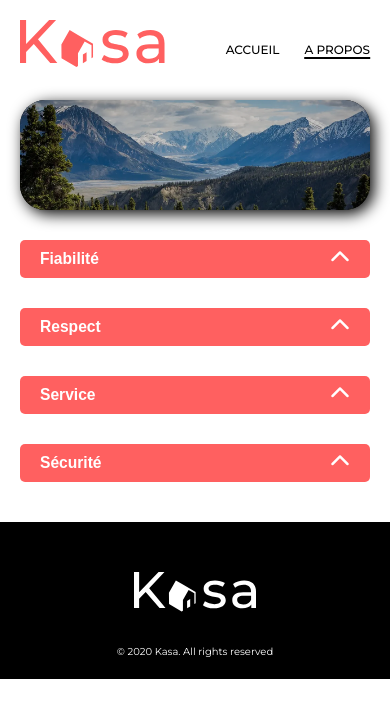
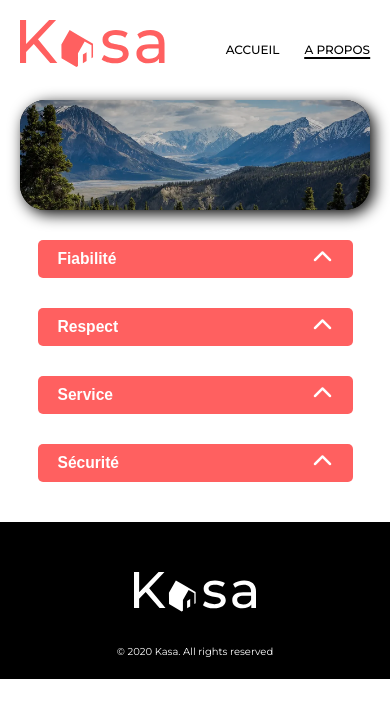
Before and after one commit to Nirfs/OC-Dev-Web_P5_Application-location-immo, a React (Vite) app: page /apropos in a window 390 px wide. Shown: the top 718 px of the page. Built offline with nearby package versions, Linux system fonts and the light colour scheme.

Commit message:
style: changement dans le scss de certains composants et nettoyage général

```diff
--- a/src/styles/Pages/about.scss
+++ b/src/styles/Pages/about.scss
@@ -1,10 +1,13 @@
 @use '../abstract/mixins' as m;
 @use '../abstract/variables' as v;
 
-.about-collapse-container{
-    margin: 50px 10%;
-    @include m.flexbox(column, start, start, 30px);
-    @include m.media(v.$breakpoints-medium){
-        margin: 30px 0;
-    }
+.about-collapse-container {
+
+  margin: 50px 10%;
+
+  @include m.flexbox(column, flex-start, flex-start, 30px);
+
+  @include m.media(v.$breakpoints-medium) {
+    margin: 30px 5%;
+  }
 }
--- a/src/styles/Pages/accomodation.scss
+++ b/src/styles/Pages/accomodation.scss
@@ -5,10 +5,12 @@
   display: grid;
   grid-template-columns: repeat(2, 1fr);
   gap: 80px;
+
   @include m.media(v.$breakpoints-medium) {
-  @include m.flexbox(column, center, center, 20px);
-    .collpase-Container{
-        width: 100%;
+    @include m.flexbox(column, center, center, 20px);
+
+    .collpase-Container {
+      width: 100%;
     }
   }
 }
@@ -16,6 +18,7 @@
 .title-container {
   margin-bottom: 20px;
   @include m.flexbox(row, space-between, flex-start, 20px);
+
   @include m.media(v.$breakpoints-medium) {
     @include m.flexbox(column);
   }
@@ -31,20 +34,6 @@
       font-weight: v.$font-weight-medium;
       font-size: v.$font-size-mg;
     }
-
-    .tag-container {
-      margin-top: 20px;
-      @include m.flexbox(row, left, center, 10px);
-
-      .tag {
-        color: v.$color-white;
-        font-size: clamp(v.$font-size-xxs, 3vw, v.$font-size-sm);
-        font-weight: v.$font-weight-bold;
-        background-color: v.$color-primary;
-        padding: 3px 10px;
-        border-radius: 10px;
-      }
-    }
   }
 
   .profil-container {
@@ -52,7 +41,7 @@
 
     @include m.media(v.$breakpoints-medium) {
       width: 100%;
-      @include m.flexbox(row-reverse,space-between, center);
+      @include m.flexbox(row-reverse, space-between, center);
     }
   }
 
@@ -70,15 +59,4 @@
       color: v.$color-primary;
     }
   }
-  .stars{
-    color: v.$color-primary;
-    @include m.flexbox(row, center, center, clamp(10px, 2vw, 20px));
-      i{
-        font-size: clamp(18px, 3vw, 24px);
-      }
-
-      .empty{
-        color: v.$color-grey;
-      }
-  }
 }
--- a/src/styles/abstract/_mixins.scss
+++ b/src/styles/abstract/_mixins.scss
@@ -31,10 +31,13 @@
 
 // transition animation
 @mixin transition($properties: all, $duration: .3s, $timing: ease-in-out) {
+  &{
     transition: $properties $duration $timing;
+  }
 }
 
 @mixin linkHover(){
+  &{
     a{
       color: v.$color-black;
       position: relative;
@@ -51,7 +54,7 @@
         width: 0;
         height: 2px;
           @include transition(width, 0.4s, ease);
-          transform: translateX(-50%);
+            &{transform: translateX(-50%);}
           }
 
           &:hover::after,
@@ -60,3 +63,4 @@
           }
     }
   }
+}
--- a/src/styles/abstract/_variables.scss
+++ b/src/styles/abstract/_variables.scss
@@ -1,8 +1,6 @@
 
 // Couleurs
 $color-primary: #FF6060;
-$color-primary-dark: #E54848;
-$color-secondary: #F6F6F6;
 $color-dark: #2A2A2A;
 $color-grey: #999999;
 $color-light-grey: #F6F6F6;
@@ -11,7 +9,6 @@ $color-black: #000000;
 
 // Typographie
 $font-family-base: 'Montserrat', Arial, sans-serif;
-$font-family-title: 'Roboto', sans-serif;
 
 $font-size-xxs: 0.625rem;   // 10px
 $font-size-xs: 0.75rem;   // 12px
@@ -31,28 +28,13 @@ $font-weight-medium: 500;
 $font-weight-bold: 700;
 
 // Espacements
-$space-xxs: 0.25rem;  // 4px
-$space-xs: 0.5rem;   // 8px
 $space-sm: 0.75rem;  // 12px
-$space-sg: 0.875rem;  // 14px
-$space-md: 1rem;     // 16px
-$space-mg: 1.125rem; // 18px
-$space-lg: 1.5rem;   // 24px
-$space-xl: 2rem;     // 32px
-$space-xxl: 3rem;    // 48px
 
 // Bords
 $border-radius-sm: 4px;
 $border-radius-md: 8px;
 $border-radius-lg: 16px;
 
-// Flèches, collapses, carrousels
-$transition-speed: 0.3s ease-in-out;
-
-// Z‑index
-$z-index-header: 1000;
-$z-index-modal: 2000;
-
 //breackpoint
 $breakpoints-small: 480px;
 $breakpoints-medium: 768px;
--- a/src/styles/components/card.scss
+++ b/src/styles/components/card.scss
@@ -3,26 +3,28 @@
 
 .card {
   height: clamp(255px, 25vw, 340px);
+  position: relative;
   overflow: hidden;
-        position: relative;
   border-radius: 10px;
   background-color: v.$color-black;
-        img{
+
+  img {
     width: 100%;
     height: 100%;
-            object-fit:cover;
     display: block;
+    object-fit: cover;
+  }
 
-        }
-        h3{
+  h3 {
     position: absolute;
     bottom: 10%;
     left: 5%;
+    width: 70%;
+    margin: 0;
     color: v.$color-white;
-            font-size: v.$font-size-lg;
-            width: 70%;
+    font-size: clamp(v.$font-size-mg, 3vw, v.$font-size-lg);
     font-weight: v.$font-weight-bold;
-            text-shadow: 5px 2px 5px v.$color-black;
+    text-shadow: 2px 2px 5px rgba(0, 0, 0, 0.6);
     z-index: 2;
   }
 }
--- a/src/styles/components/carousel.scss
+++ b/src/styles/components/carousel.scss
@@ -1,19 +1,29 @@
 @use '../abstract/mixins' as m;
 @use '../abstract/variables' as v;
+
 .carousel-container {
   position: relative;
+  height: clamp(255px, 30vw, 415px);
   overflow: hidden;
-  height: clamp(255px, 30vw, 415px);
   border-radius: 25px;
   margin-bottom: 10px;
 
-img {
-  width: 100%;
-  height: 100%;
-  object-fit: cover;
-  object-position: center;
-  display: block;
-}
+  .image-container {
+    display: flex;
+    transition: transform 0.5s ease;
+    width: 100%;
+    height: clamp(255px, 30vw, 415px);
+    align-content: center;
+  }
+
+  .image-slide {
+    flex-grow: 0;
+    flex-shrink: 0;
+    flex-basis: 100%;
+    width: 100%;
+    height: 100%;
+    object-fit: cover;
+  }
 
   .fa-chevron-left,
   .fa-chevron-right {
@@ -35,7 +45,7 @@ img {
     right: 5%;
   }
 
-  .carousel-status{
+  .carousel-status {
     text-shadow: 5px 2px 15px v.$color-black;
     color: white;
     position: absolute;
--- a/src/styles/components/collapse.scss
+++ b/src/styles/components/collapse.scss
@@ -1,38 +1,53 @@
 @use '../abstract/mixins' as m;
 @use '../abstract/variables' as v;
 
-    .collapse-bar{
+.collapse-bar {
   width: 100%;
   border: none;
+  border-radius: 5px;
+  padding: clamp(10px, 2vw, 15px) 20px;
   background-color: v.$color-primary;
-        padding: clamp(10px, 2vw, 15px) 20px;
-        transition: all 0.3s ease;
-        border-radius: 5px;
+
   @include m.flexbox(row, space-between, center);
-        i{
+  @include m.transition();
+
+  i {
     color: v.$color-white;
     transform: rotate(0deg);
-            transition: all 0.3s ease;
+    @include m.transition();
   }
-        &.open{
-            i{
+
+  &.open i {
     transform: rotate(-180deg);
   }
-        }
-        .title{
+
+  .title {
     color: v.$color-white;
     font-size: clamp(v.$font-size-sm, 4vw, v.$font-size-xl);
     font-weight: v.$font-weight-bold;
   }
 }
+
 .text {
   max-height: 0;
   overflow: hidden;
+  padding: 0 15px;
+  background-color: v.$color-light-grey;
+
   @include m.transition();
-        padding: 0px 15px;
 
-        p{
+  ul {
+    padding: 20px 0;
+    list-style: none;
+  }
+
+  li,
+  p {
     font-size: clamp(v.$font-size-xs, 3vw, v.$font-size-mg);
-            padding: 5px 20px;
+    padding: 0;
+  }
+
+  p {
+    padding: 20px 0;
   }
 }
--- a/src/styles/components/footer.scss
+++ b/src/styles/components/footer.scss
@@ -8,6 +8,7 @@ footer{
     background-color: v.$color-black;
     color: v.$color-white;
     font-size: clamp(v.$space-sm, 2vw, v.$font-size-xl);
+
     @include m.flexbox(column, center, center, 32px);
     @include m.media(v.$breakpoints-small){
         p{
--- a/src/styles/components/subHeader.scss
+++ b/src/styles/components/subHeader.scss
@@ -32,16 +32,10 @@
         font-size: clamp(v.$font-size-xl, 4vw, v.$font-size-xxxl);
         font-weight: v.$font-weight-bold;
         line-height: v.$line-height-normal;
-        .mobile-break{
-                display: none;
-        }
         @include m.media(v.$breakpoints-large){
             left: 45%;
             width: 80%;
             line-height: v.$line-height-small;
-            .mobile-break{
-                display: inline;
-            }
         }
     }
 }
--- a/src/styles/global.scss
+++ b/src/styles/global.scss
@@ -15,7 +15,7 @@ body {
   color: v.$color-dark;
 }
 
-.main-container{
+header, main{
     margin: 0 clamp(20px, 4vw, 100px);
 }
 
```
Also changed, not shown: src/styles/components/starsRating.scss (added, +15 -0 lines), src/styles/components/tags.scss (added, +16 -0 lines). Lines whose indentation alone changed are shown as unchanged.
